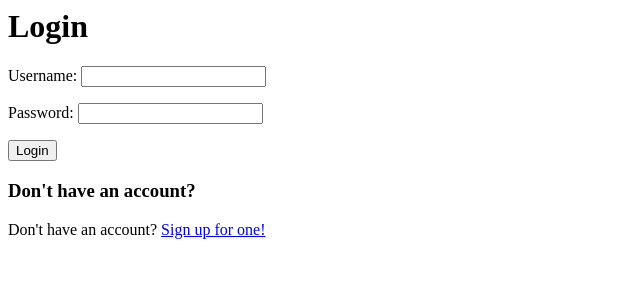
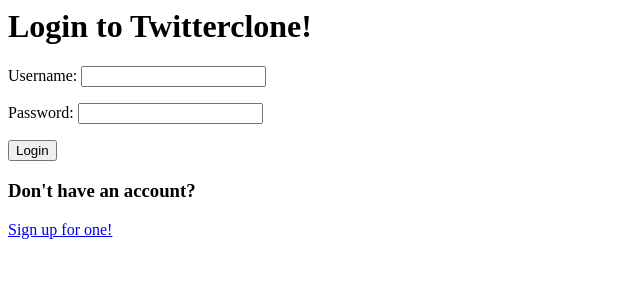
Before and after one commit to chewh115/twitter-clone, a Django app: template authentication/templates/login.html in a window 1280 px wide. Shown: the top 300 px of the page, without its empty margins (0-640 px from the left). Run offline with Django 3.2, Linux system fonts and the light colour scheme; the template is opened without the code that fills it: values that come from a table or form of the project are taken from there, others are empty.

Commit message:
updated login page and logoutview

```diff
--- a/authentication/templates/login.html
+++ b/authentication/templates/login.html
@@ -1,7 +1,7 @@
-<h1>Login</h1>
+<h1>Login to Twitterclone!</h1>
 <form action="" , method="POST">
   {% csrf_token %} {{ form.as_p }}
   <input type="submit" value="Login" />
 </form>
 <h3>Don't have an account?</h3>
-<p>Don't have an account? <a href="{% url 'signup'%}">Sign up for one!</a></p>
+<a href="{% url 'signup'%}">Sign up for one!</a>
--- a/authentication/views.py
+++ b/authentication/views.py
@@ -20,6 +20,6 @@ def loginview(request):
     return render(request, 'login.html', {'form': form})
 
 
-def logoutview(reqest):
-    logout(reqest)
+def logoutview(request):
+    logout(request)
     return HttpResponseRedirect(reverse('home'))
```
